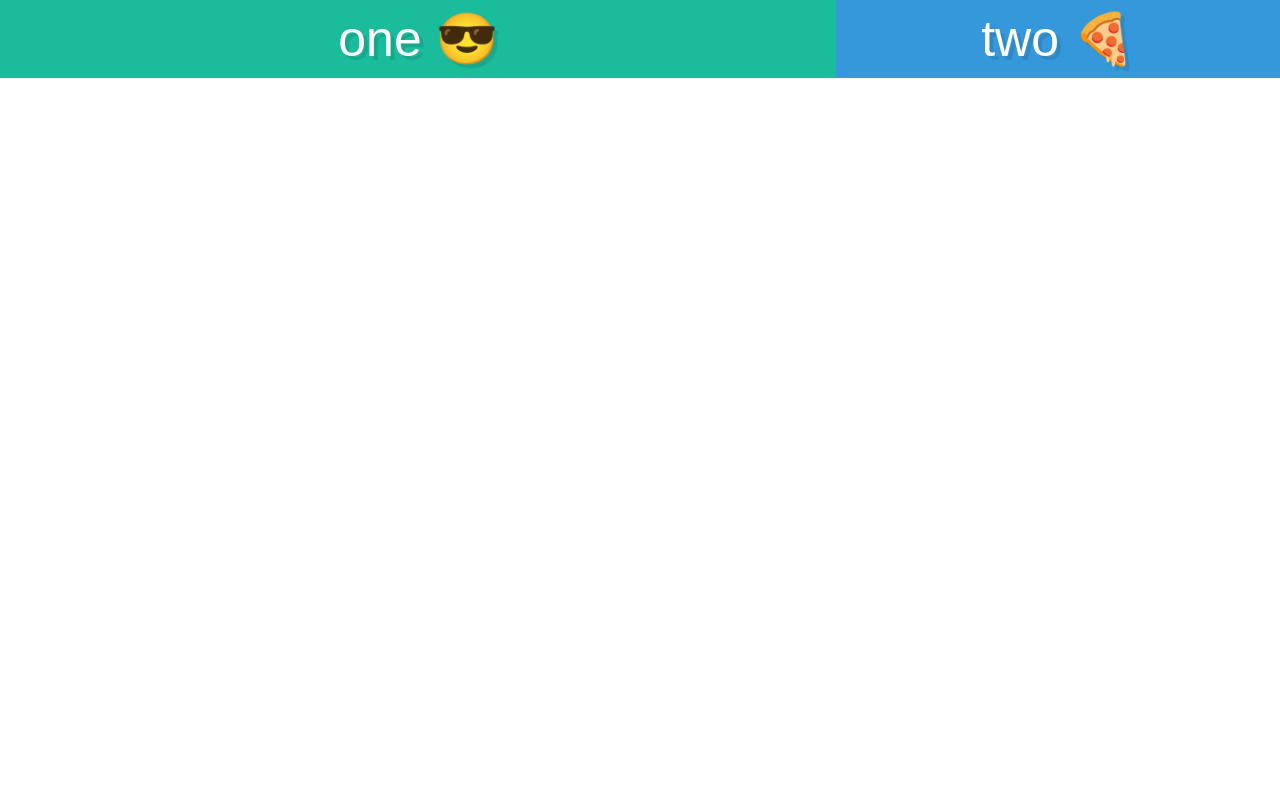
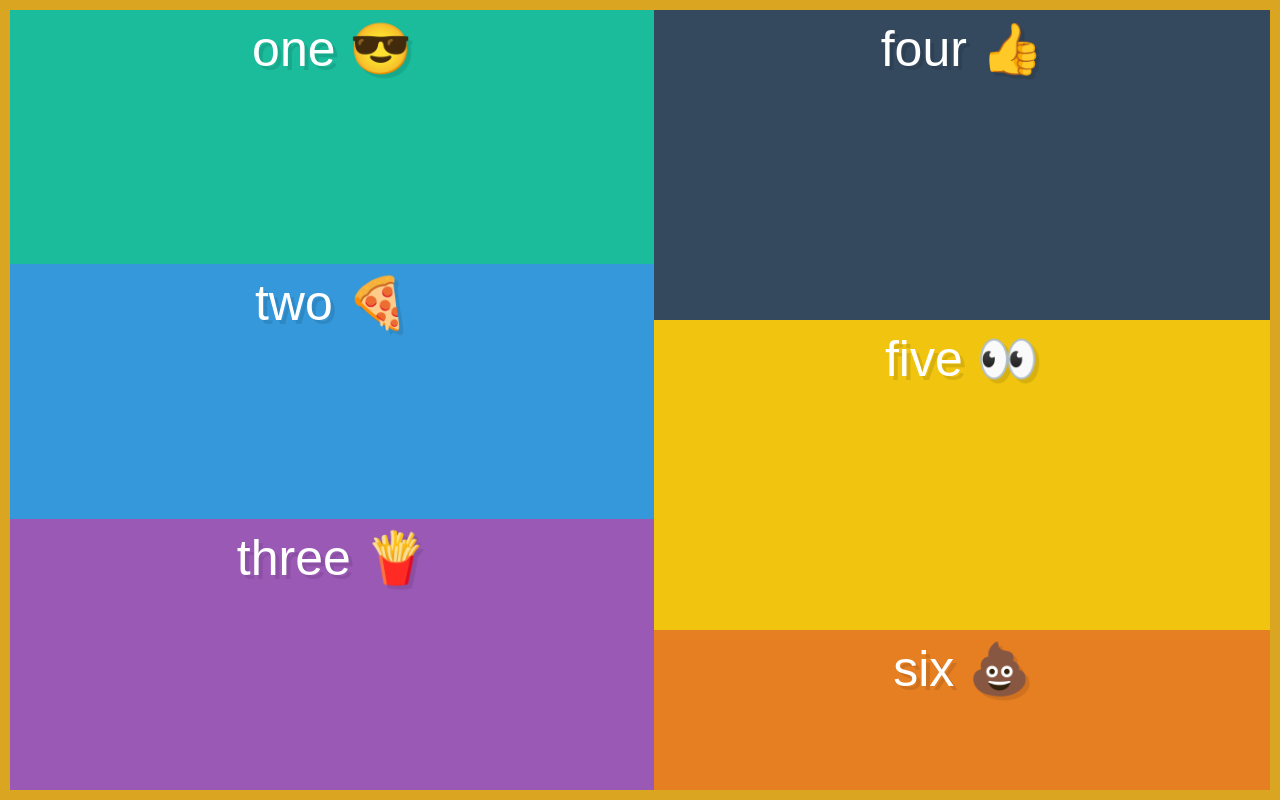
Before and after one commit to Jebbie87/flexbox-learning-by-example, a plain HTML site: page intro/index.html in a window 1280 px wide. Drawn offline with Linux system fonts and the light colour scheme.

Commit message:
Finished lesson #12

```diff
--- a/intro/index.html
+++ b/intro/index.html
@@ -10,15 +10,15 @@
   <div class="container">
     <div class="box box1">one 😎</div>
     <div class="box box2">two 🍕</div>
-<!--     <div class="box box3">three 🍟</div>
+    <div class="box box3">three 🍟</div>
     <div class="box box4">four 👍</div>
     <div class="box box5">five 👀</div>
     <div class="box box6">six 💩</div>
-    <div class="box box7">7</div>
+<!--     <div class="box box7">7</div>
     <div class="box box8">8</div>
     <div class="box box9">9</div>
-    <div class="box box10">10</div> -->
-  </div>
+    <div class="box box10">10</div>
+ -->  </div>
 
 </body>
 </html>
--- a/intro/style.css
+++ b/intro/style.css
@@ -39,15 +39,21 @@ input[type=reset],input[type=submit]{-webkit-appearance:button;cursor:pointer;}b
 
 .container {
   display: flex;
+  flex-wrap:wrap;
+  flex-direction: column;
+  height: 100vh;
+  border: 10px solid goldenrod;
 }
 
-.box1 {
-/*  flex-basis: 400px;
-  flex-grow:20;
-  flex-shrink: 20;*/
-  flex: 10 5 400px;
+.box {
+  flex-basis: 250px;
+  flex-grow:1;
 }
 
-.box2 {
-  flex: 1 1 400px;
+.box3 {
+  flex-grow: 5 ;
 }
+
+.box6 {
+  flex-basis: 100px;
+}
```
